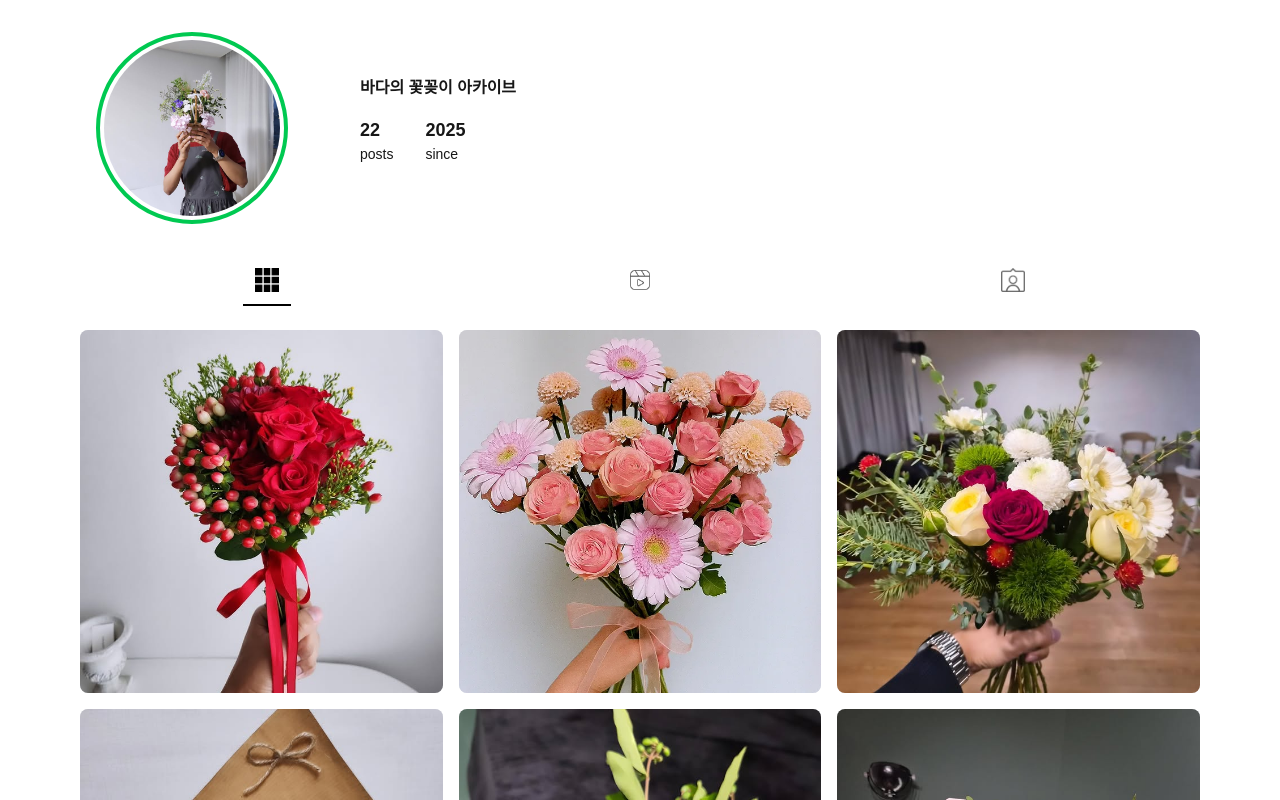
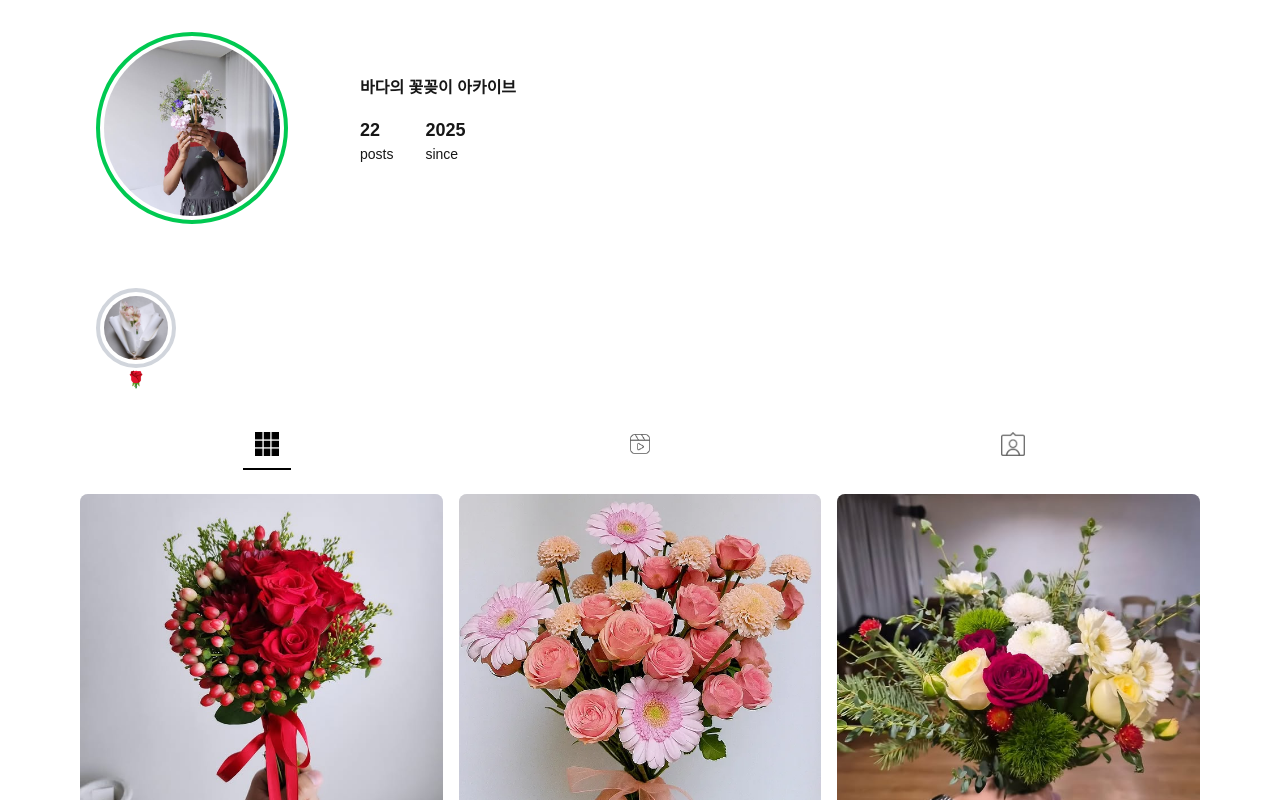
Before and after one commit to badasea/flower_achive, a Next.js app in the folder my-app/: page / in a window 1280 px wide. Shown: the top 800 px of the page. Built offline with nearby package versions, Linux system fonts and the light colour scheme.

Commit message:
feat: 하이라이트 기능 추가

```diff
--- /dev/null
+++ b/my-app/app/@components/HighlightForm.tsx
@@ -0,0 +1,82 @@
+'use client';
+
+import Image from 'next/image';
+import { Dialog, DialogBackdrop, DialogPanel } from '@headlessui/react';
+import { Post } from '../@types';
+
+interface HighlightFormProps {
+  posts: Post[];
+  activeIndex: number;
+  currentStory: Post;
+  highlightProgress: number;
+  isStoryModal: boolean;
+  handleCloseModal: () => void;
+  handleNextHighlight: () => void;
+  handlePrevHighlight: () => void;
+}
+
+function HighlightForm({ posts,
+                         activeIndex,
+                         currentStory,
+                         highlightProgress,
+                         isStoryModal,
+                         handleCloseModal,
+                         handleNextHighlight,
+                         handlePrevHighlight }: HighlightFormProps) {
+return (
+    <Dialog open={isStoryModal} onClose={handleCloseModal} className="relative z-50">
+      <DialogBackdrop className="fixed inset-0 bg-black/50" />
+
+      <div className="fixed inset-0 flex items-center justify-center p-3 sm:p-4">
+        <DialogPanel className="relative w-full h-[80dvh] max-w-lg sm:max-w-sm rounded-2xl bg-white shadow-2xl overflow-hidden">
+          {/* segmented progress */}
+          <div className="absolute left-0 top-0 z-10 w-full px-3 pt-3">
+            <div className="flex gap-1">
+              {posts.map((s, i) => {
+                const w = i < activeIndex ? 100 : i === activeIndex ? highlightProgress : 0;
+                return (
+                  <div key={s.id} className="h-1.5 flex-1 bg-black/15 rounded-full overflow-hidden">
+                    <div className="h-full bg-black/50 rounded-full" style={{ width: `${w}%` }} />
+                  </div>
+                );
+              })}
+            </div>
+          </div>
+
+          {/* story content */}
+          <div className="relative h-full w-full pt-10 bg-white">
+            {currentStory && (
+              <Image
+                src={currentStory.src}
+                alt={String(currentStory.id) ?? 'story'}
+                fill
+                sizes="(max-width: 640px) 100vw, 420px"
+                className="object-contain"
+                priority
+              />
+            )}
+          </div>
+
+            {/* 좌/우 탭 영역 */}
+            <div className="absolute inset-0 z-20 flex">
+              <button
+                type="button"
+                aria-label="Previous story"
+                className="h-full w-1/2 bg-transparent"
+                onClick={handlePrevHighlight}
+              />
+              <button
+                type="button"
+                aria-label="Next story"
+                className="h-full w-1/2 bg-transparent"
+                onClick={handleNextHighlight}
+              />
+            </div>
+        </DialogPanel>
+      </div>
+    </Dialog>
+  );
+}
+
+
+export default HighlightForm;
--- a/my-app/app/@components/ProfileHeader.tsx
+++ b/my-app/app/@components/ProfileHeader.tsx
@@ -4,10 +4,12 @@ import Image from "next/image";
 
 interface ProfileHeaderProps {
   handleStoryModal: () => void;
+  handleHighlightModal: () => void;
 }
 
-function ProfileHeader({ handleStoryModal } : ProfileHeaderProps) {
+function ProfileHeader({ handleStoryModal, handleHighlightModal } : ProfileHeaderProps) {
   return (
+    <>
     <header className="flex gap-10 flex-row items-center p-4 md:p-8 max-w-6xl mx-auto">
       <div className="w-24 h-24 md:w-48 md:h-48 flex-shrink-0 mb-4 md:mb-0 md:mr-8" onClick={() => handleStoryModal()}>
         <Image
@@ -32,6 +34,25 @@ function ProfileHeader({ handleStoryModal } : ProfileHeaderProps) {
         </ul>
       </div>
     </header>
+      <div className="flex flex-row items-center pl-4 pb-4 md:p-8 max-w-6xl mx-auto">
+        <div
+          className="w-20 flex-shrink-0 flex flex-col items-center gap-1"
+          onClick={handleHighlightModal}
+        >
+          <div className="w-20 h-20">
+            <Image
+              src="/post_2.png"
+              alt="highlight"
+              width={80}
+              height={80}
+              className="w-full h-full object-cover rounded-full border-4 border-gray-300 p-1"
+            />
+          </div>
+
+          <span className="block w-full text-center leading-none">🌹</span>
+        </div>
+      </div>
+    </>
   );
 }
 
--- a/my-app/app/@components/StoryForm.tsx
+++ b/my-app/app/@components/StoryForm.tsx
@@ -49,4 +49,4 @@ function StoryForm({ progress, isStoryModal, handleCloseModal }: StoryFormProps)
 }
 
 
-export default StoryForm
+export default StoryForm;
--- a/my-app/app/@container/ProfileContainer.tsx
+++ b/my-app/app/@container/ProfileContainer.tsx
@@ -6,6 +6,7 @@ import ProfileHeader from "@/app/@components/ProfileHeader";
 import { posts } from "@/app/@constant/post";
 import { useCallback, useEffect, useState } from "react";
 import StoryForm from '../@components/StoryForm';
+import HighlightForm from '../@components/HighlightForm';
 
 function ProfileContainer() {
   const router = useRouter();
@@ -20,6 +21,16 @@ function ProfileContainer() {
   const DURATION_MS = 5000;
   const TICK_MS = 50;
   const [progress, setProgress] = useState(0);
+
+  // highlight modal
+  const [isHighlightModal, setIsHighlightModal] = useState<boolean>(false);
+
+  // highlight progressbar
+  const [highlightProgress, setHighlightProgress] = useState(0);
+  const [activeIndex, setActiveIndex] = useState(0);
+
+  const currentStory = posts[activeIndex];
+  const postsLength = posts.length - 2;
 
   // tab handler
   const handleTabChange = (tab:string) => {
@@ -36,10 +47,40 @@ function ProfileContainer() {
     setIsStoryModal(true);
   }
 
+  // highlight modal handler
+  const handleHighlightModal = () => {
+    setActiveIndex(0);
+    setIsHighlightModal(true);
+  }
+
   // story modal close
   const handleCloseModal = useCallback(() => {
     setProgress(0);
     setIsStoryModal(false);
+  }, []);
+
+  // highlight modal close
+  const handleHighlightCloseModal = useCallback(() => {
+    setActiveIndex(0);
+    setHighlightProgress(0);
+    setIsHighlightModal(false);
+  }, []);
+
+  const handleNextHighlight = useCallback(() => {
+    setActiveIndex((i) => {
+      const last = i >= postsLength - 1;
+      if (last) {
+        handleHighlightCloseModal();
+        return 0; // 닫으면서 초기화(원하면 i 그대로 둬도 됨)
+      }
+      return i + 1;
+    });
+    setHighlightProgress(0);
+  }, [postsLength, handleHighlightCloseModal]);
+
+  const handlePrevHighlight = useCallback(() => {
+    setActiveIndex((i) => Math.max(0, i - 1));
+    setHighlightProgress(0);
   }, []);
 
   useEffect(() => {
@@ -61,20 +102,67 @@ function ProfileContainer() {
     return () => window.clearInterval(timer);
   }, [isStoryModal, handleCloseModal]);
 
+useEffect(() => {
+  if (!isHighlightModal) return;
+
+  const startedAt = Date.now();
+  const timer = window.setInterval(() => {
+    const elapsed = Date.now() - startedAt;
+    const next = Math.min(100, (elapsed / DURATION_MS) * 100);
+
+    setHighlightProgress(next);
+
+    if (elapsed >= DURATION_MS) {
+      window.clearInterval(timer);
+
+      const last = activeIndex >= postsLength - 1;
+      if (last) {
+        handleHighlightCloseModal();
+      } else {
+        setActiveIndex((i) => i + 1);
+        setHighlightProgress(0);
+      }
+    }
+  }, TICK_MS);
+
+  return () => window.clearInterval(timer);
+}, [isHighlightModal, activeIndex, postsLength, handleHighlightCloseModal]);
+
   return (
     <>
-      <ProfileHeader handleStoryModal={handleStoryModal}/>
+      {/* profile form */}
+      <ProfileHeader
+       handleStoryModal={handleStoryModal}
+       handleHighlightModal={handleHighlightModal} />
+
+      {/* feed part */}
       <PostsGrid
        posts={posts}
        activeTab={activeTab}
        handleTabChange={handleTabChange}
        handleDetailPageTogo={handleDetailPageTogo} />
+
+      {/* story modal */}
       {isStoryModal && (
         <StoryForm
          progress={progress}
          isStoryModal={isStoryModal}
          handleCloseModal={handleCloseModal} />
        )}
+
+      {/* highlight modal */}
+      {isHighlightModal && (
+        <HighlightForm
+         posts={posts.slice(0, -2)}
+         activeIndex={activeIndex}
+         currentStory={currentStory}
+         highlightProgress={highlightProgress}
+         isStoryModal={isHighlightModal}
+         handleCloseModal={handleHighlightCloseModal}
+         handleNextHighlight={handleNextHighlight}
+         handlePrevHighlight={handlePrevHighlight}
+          />
+       )}
     </>
   );
 }
```
